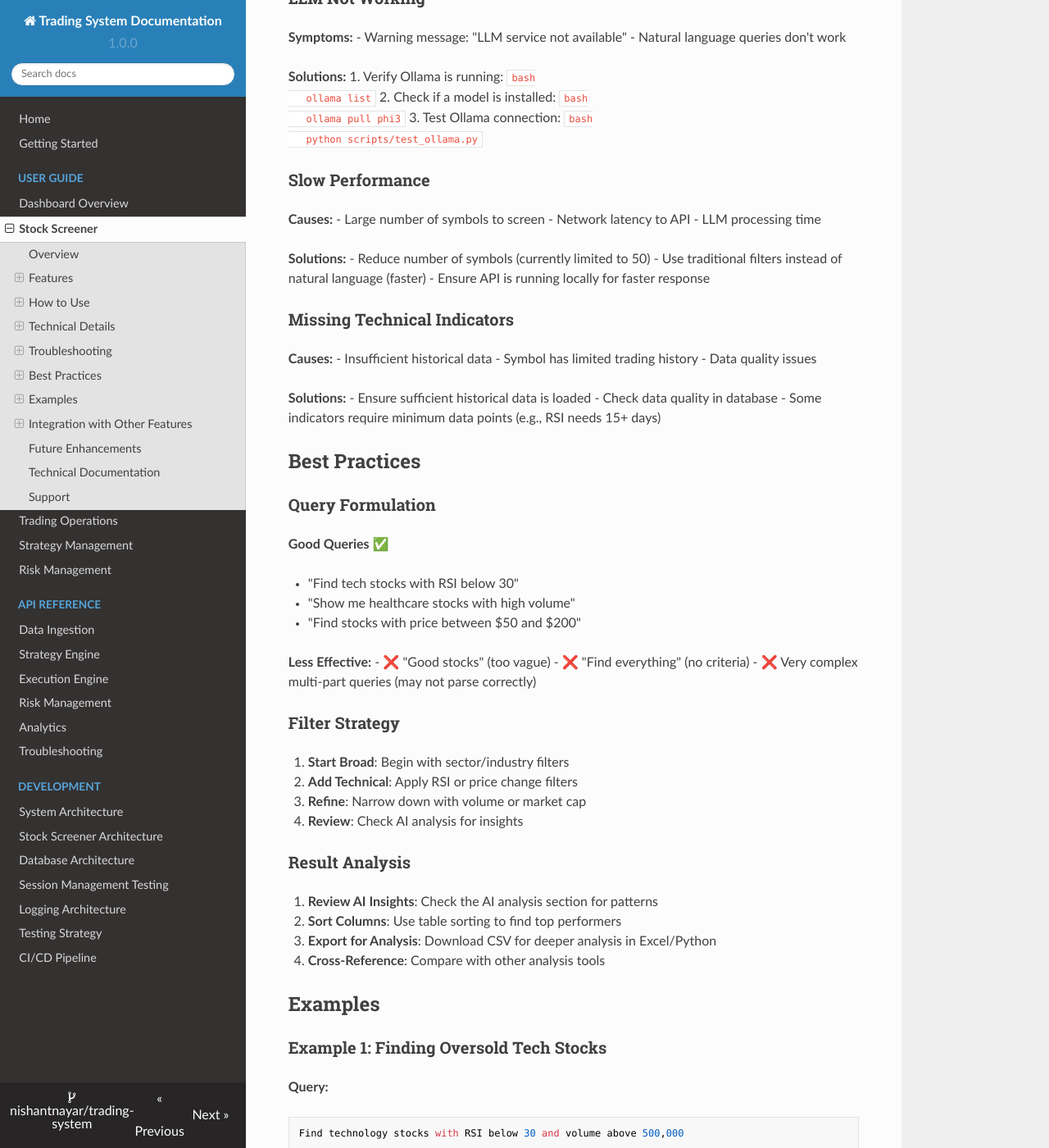
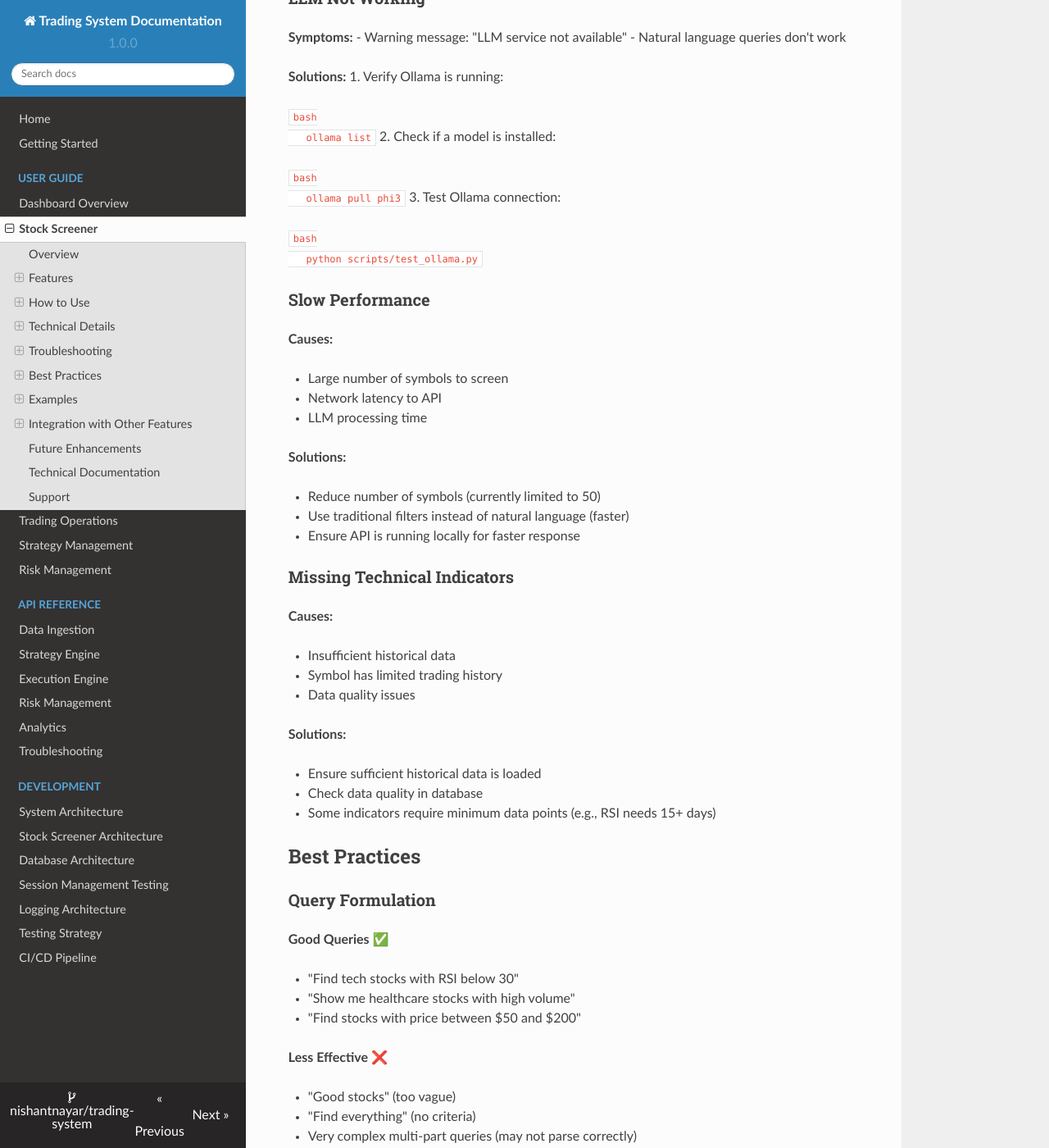
Before and after one commit to nishantnayar/Trading-System, an MkDocs documentation site: the page built from docs/user-guide/stock-screener.md, in a window 1280 px wide and 1400 px high, scrolled down 4747 px. Shown: the whole window at 82% size. Built offline with MkDocs 1.6.1, drawn with Linux system fonts in a browser that asks for light colours; nearby versions of some CDN libraries.

````diff
--- a/docs/user-guide/stock-screener.md
+++ b/docs/user-guide/stock-screener.md
@@ -221,14 +221,17 @@ If indicators are not available in the database:
 
 **Solutions:**
 1. Verify Ollama is running:
+
    ```bash
    ollama list
    ```
 2. Check if a model is installed:
+
    ```bash
    ollama pull phi3
    ```
 3. Test Ollama connection:
+
    ```bash
    python scripts/test_ollama.py
    ```
@@ -236,11 +239,13 @@ If indicators are not available in the database:
 ### Slow Performance
 
 **Causes:**
+
 - Large number of symbols to screen
 - Network latency to API
 - LLM processing time
 
 **Solutions:**
+
 - Reduce number of symbols (currently limited to 50)
 - Use traditional filters instead of natural language (faster)
 - Ensure API is running locally for faster response
@@ -248,11 +253,13 @@ If indicators are not available in the database:
 ### Missing Technical Indicators
 
 **Causes:**
+
 - Insufficient historical data
 - Symbol has limited trading history
 - Data quality issues
 
 **Solutions:**
+
 - Ensure sufficient historical data is loaded
 - Check data quality in database
 - Some indicators require minimum data points (e.g., RSI needs 15+ days)
@@ -267,10 +274,11 @@ If indicators are not available in the database:
 - "Show me healthcare stocks with high volume"
 - "Find stocks with price between $50 and $200"
 
-**Less Effective:**
-- ❌ "Good stocks" (too vague)
-- ❌ "Find everything" (no criteria)
-- ❌ Very complex multi-part queries (may not parse correctly)
+**Less Effective ❌**
+
+- "Good stocks" (too vague)
+- "Find everything" (no criteria)
+- Very complex multi-part queries (may not parse correctly)
 
 ### Filter Strategy
 
````
